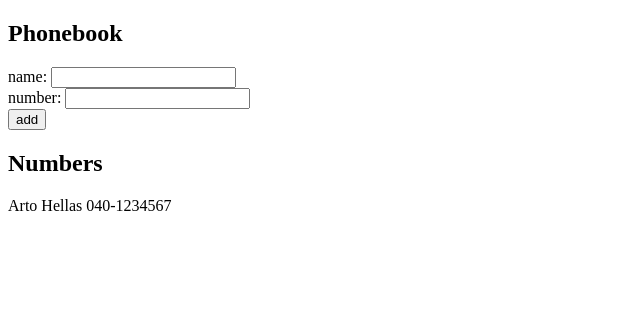
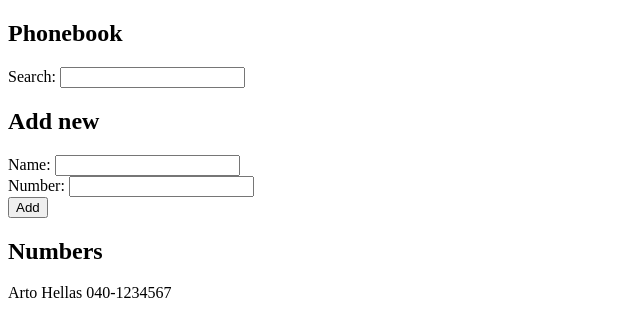
Before and after one commit to jamesz89/FullStackOpen, a React (Create React App) app in the folder part2/phonebook/: page / in a window 1280 px wide. Shown: the top 336 px of the page, without its empty margins (0-640 px from the left). Built offline with nearby package versions, Linux system fonts and the light colour scheme.

Commit message:
create filter state and input

```diff
--- a/part2/phonebook/src/App.js
+++ b/part2/phonebook/src/App.js
@@ -7,7 +7,8 @@ const App = () => {
     { name: 'Arto Hellas', number: '040-1234567' }
   ])
   const [newName, setNewName] = useState('')
-  const [newNumber, setNewNumber] =useState('')
+  const [newNumber, setNewNumber] = useState('')
+  const [filter, setfilter] = useState('')
 
   const handleNameChange = (event) => {
     console.log(event.target.value)
@@ -17,6 +18,11 @@ const App = () => {
   const handleNumberChange = (event) => {
     console.log(event.target.value)
     setNewNumber(event.target.value)
+  }
+
+  const handleFilter = (event) => {
+    console.log(event.target.value)
+    setfilter(event.target.value)
   }
 
   const addPerson = (event) => {
@@ -31,15 +37,17 @@ const App = () => {
   return (
     <div>
       <h2>Phonebook</h2>
+      Search: <input value={filter} onChange={handleFilter} />
+      <h2> Add new</h2>
       <form onSubmit={addPerson}>
         <div>
-          name: <input value={newName} onChange={handleNameChange} />
+          Name: <input value={newName} onChange={handleNameChange} />
         </div>
         <div>
-          number: <input value={newNumber} onChange={handleNumberChange} />
+          Number: <input value={newNumber} onChange={handleNumberChange} />
         </div>
         <div>
-          <button type="submit">add</button>
+          <button type="submit">Add</button>
         </div>
       </form>
       <h2>Numbers</h2>
```
